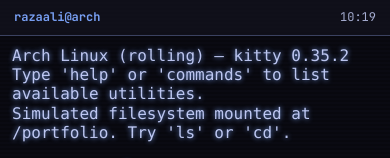
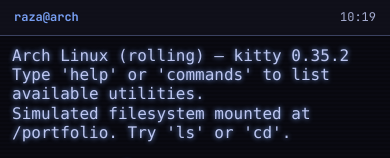
Before and after one commit to RAZAAli901/Interactive-Terminal-Portfoil, a React (Vite) app: page / in a window 390 px wide. Both pictures are taken after a click on the button "Log in". Shown: the top 158 px of the page. Built offline with nearby package versions, Linux system fonts and the light colour scheme.

Commit message:
feat(boot): align the login and mobile identity with raza@arch

```diff
--- a/src/login/SddmLogin.jsx
+++ b/src/login/SddmLogin.jsx
@@ -6,7 +6,7 @@ import styles from './SddmLogin.module.css';
  * and submits nowhere; any value (or none) and Enter/click proceeds to the
  * desktop. `wallpaper` is blurred behind the card.
  */
-export default function SddmLogin({ wallpaper, user = 'razaali', onLogin }) {
+export default function SddmLogin({ wallpaper, user = 'raza', onLogin }) {
   const [pw, setPw] = useState('');
   const [time, setTime] = useState(new Date());
   const [leaving, setLeaving] = useState(false);
--- a/src/shell/MobileBar.jsx
+++ b/src/shell/MobileBar.jsx
@@ -27,7 +27,7 @@ export default function MobileBar() {
         borderBottom: '1px solid var(--hypr-border, #45475a)',
       }}
     >
-      <span style={{ color: 'var(--hypr-accent, #cba6f7)', fontWeight: 600 }}>razaali@arch</span>
+      <span style={{ color: 'var(--hypr-accent, #7aa2f7)', fontWeight: 600 }}>raza@arch</span>
       <span>{time.toLocaleTimeString([], { hour: '2-digit', minute: '2-digit', hour12: false })}</span>
     </div>
   );
```
Also changed, not shown: 2 other files (tests, documents, lock files or other folders).
